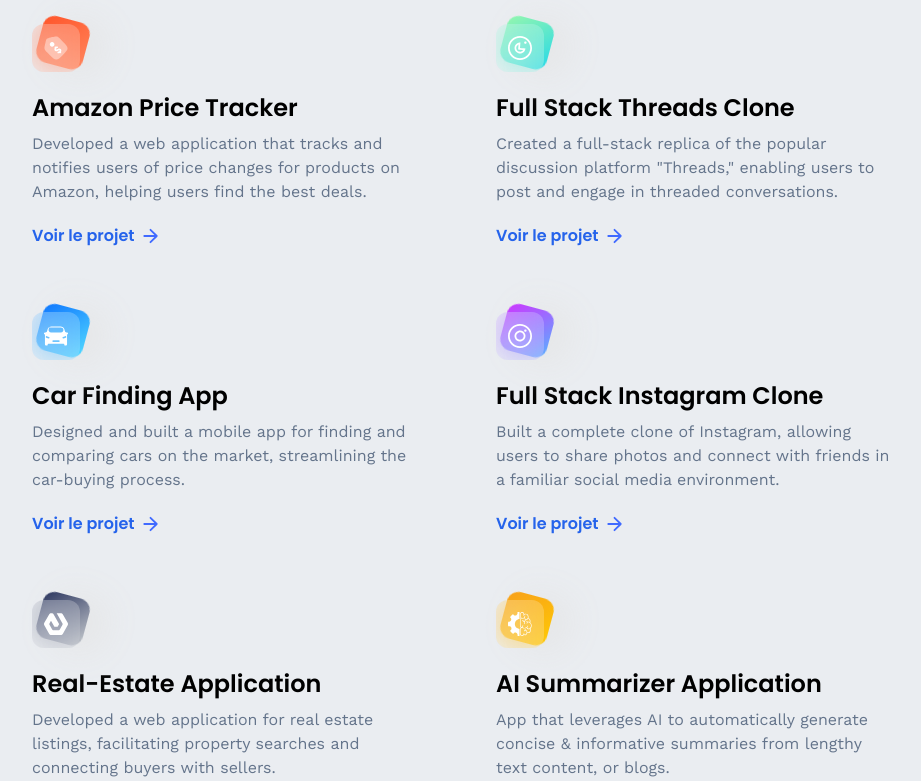
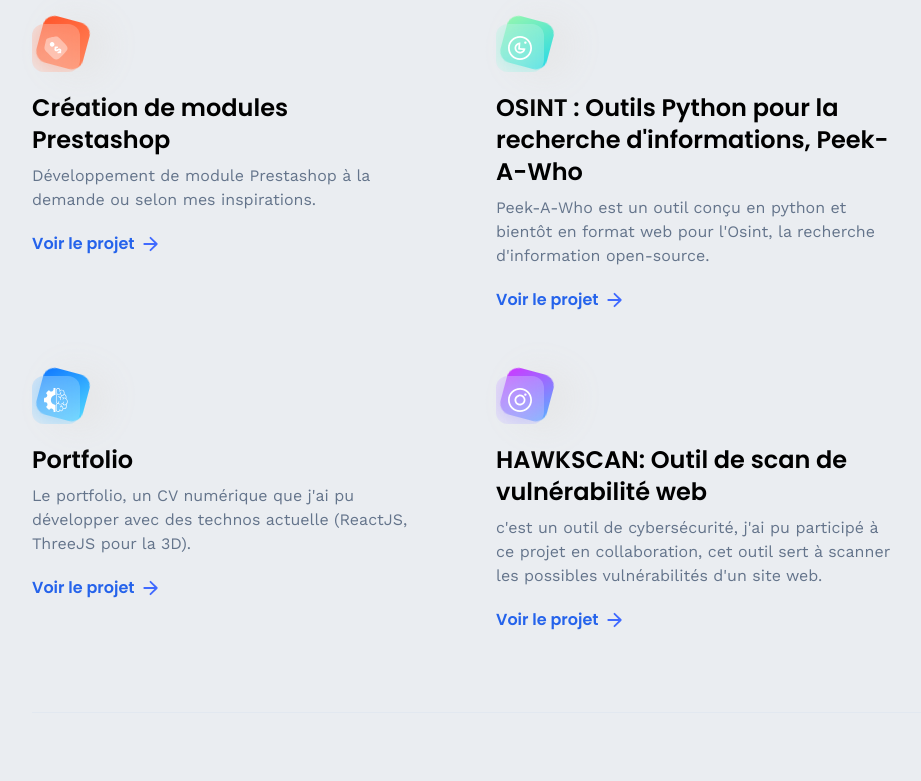
Before and after one commit to Ph4nToM00/portfolio_2023, a React (Vite) app: page /projects in a window 1280 px wide. Shown: the part 340-1121 px from the top of the page, without its empty margins (160-1081 px from the left). Built offline with nearby package versions, Linux system fonts and the light colour scheme.

Commit message:
portfolio 2023

```diff
--- a/src/constants/index.js
+++ b/src/constants/index.js
@@ -147,10 +147,10 @@
         iconBg: "#b7e4c7",
         date: "Nov 2023 - Aujourd'hui",
         points: [
-            "Developing and maintaining web applications using React.js and other related technologies.",
-            "Collaborating with cross-functional teams including designers, product managers, and other developers to create high-quality products.",
-            "Implementing responsive design and ensuring cross-browser compatibility.",
-            "Participating in code reviews and providing constructive feedback to other developers.",
+            "Création de modules pour Prestashop.",
+            "Conception et développement de sites web.",
+            "Développement d'application mobile en React Native.",
+
         ],
     },
     {
@@ -160,10 +160,10 @@
         iconBg: "#accbe1",
         date: "Mai 2023 - Aujourd'hui",
         points: [
-            "Developing and maintaining web applications using React.js and other related technologies.",
-            "Collaborating with cross-functional teams including designers, product managers, and other developers to create high-quality products.",
-            "Implementing responsive design and ensuring cross-browser compatibility.",
-            "Participating in code reviews and providing constructive feedback to other developers.",
+            "Développement de modules ou de fonctionnalités pour les sites sous Prestashop.",
+            "Cybersécurité, j'ai dû analyser les risques cyber et trouver des solutions pour renforcer la sécurité dans l'entreprise.",
+            "Réseau, création et configuration de serveurs apache en local pour de la dev, gestion d'utilisateurs sur le domaine, gestion des serveurs et baie de brassage de l'entreprise.",
+
         ],
     },
     {
@@ -173,10 +173,7 @@
         iconBg: "#fbc3bc",
         date: "Nov 2020 - Nov 2022",
         points: [
-            "Developing and maintaining web applications using React.js and other related technologies.",
-            "Collaborating with cross-functional teams including designers, product managers, and other developers to create high-quality products.",
-            "Implementing responsive design and ensuring cross-browser compatibility.",
-            "Participating in code reviews and providing constructive feedback to other developers.",
+            "Apprentissage des langages de développement web en formation sur 2 ans, pour devenir développeur fullstack.",
         ],
     },
 ];
@@ -203,43 +200,29 @@
     {
         iconUrl: pricewise,
         theme: 'btn-back-red',
-        name: 'Amazon Price Tracker',
-        description: 'Developed a web application that tracks and notifies users of price changes for products on Amazon, helping users find the best deals.',
-        link: 'https://github.com/adrianhajdin/pricewise',
+        name: 'Création de modules Prestashop',
+        description: 'Développement de module Prestashop à la demande ou selon mes inspirations.',
+        link: 'https://addons.prestashop.com/',
     },
     {
         iconUrl: threads,
         theme: 'btn-back-green',
-        name: 'Full Stack Threads Clone',
-        description: 'Created a full-stack replica of the popular discussion platform "Threads," enabling users to post and engage in threaded conversations.',
-        link: 'https://github.com/adrianhajdin/threads',
+        name: 'OSINT : Outils Python pour la recherche d\'informations, Peek-A-Who',
+        description: 'Peek-A-Who est un outil conçu en python et bientôt en format web pour l\'Osint, la recherche d\'information open-source.',
+        link: 'https://github.com/c0dejump/Peek-A-Who',
     },
     {
-        iconUrl: car,
+        iconUrl: summiz,
         theme: 'btn-back-blue',
-        name: 'Car Finding App',
-        description: 'Designed and built a mobile app for finding and comparing cars on the market, streamlining the car-buying process.',
-        link: 'https://github.com/adrianhajdin/project_next13_car_showcase',
+        name: 'Portfolio',
+        description: 'Le portfolio, un CV numérique que j\'ai pu développer avec des technos actuelle (ReactJS, ThreeJS pour la 3D).',
+        link: 'https://github.com/Ph4nToM00/portfolio_2023',
     },
     {
         iconUrl: snapgram,
         theme: 'btn-back-pink',
-        name: 'Full Stack Instagram Clone',
-        description: 'Built a complete clone of Instagram, allowing users to share photos and connect with friends in a familiar social media environment.',
-        link: 'https://github.com/adrianhajdin/social_media_app',
+        name: 'HAWKSCAN: Outil de scan de vulnérabilité web',
+        description: 'c\'est un outil de cybersécurité, j\'ai pu participé à ce projet en collaboration, cet outil sert à scanner les possibles vulnérabilités d\'un site web.',
+        link: 'https://github.com/Ph4nToM00/HawkScan',
     },
-    {
-        iconUrl: estate,
-        theme: 'btn-back-black',
-        name: 'Real-Estate Application',
-        description: 'Developed a web application for real estate listings, facilitating property searches and connecting buyers with sellers.',
-        link: 'https://github.com/adrianhajdin/projects_realestate',
-    },
-    {
-        iconUrl: summiz,
-        theme: 'btn-back-yellow',
-        name: 'AI Summarizer Application',
-        description: 'App that leverages AI to automatically generate concise & informative summaries from lengthy text content, or blogs.',
-        link: 'https://github.com/adrianhajdin/project_ai_summarizer',
-    }
 ];
```
